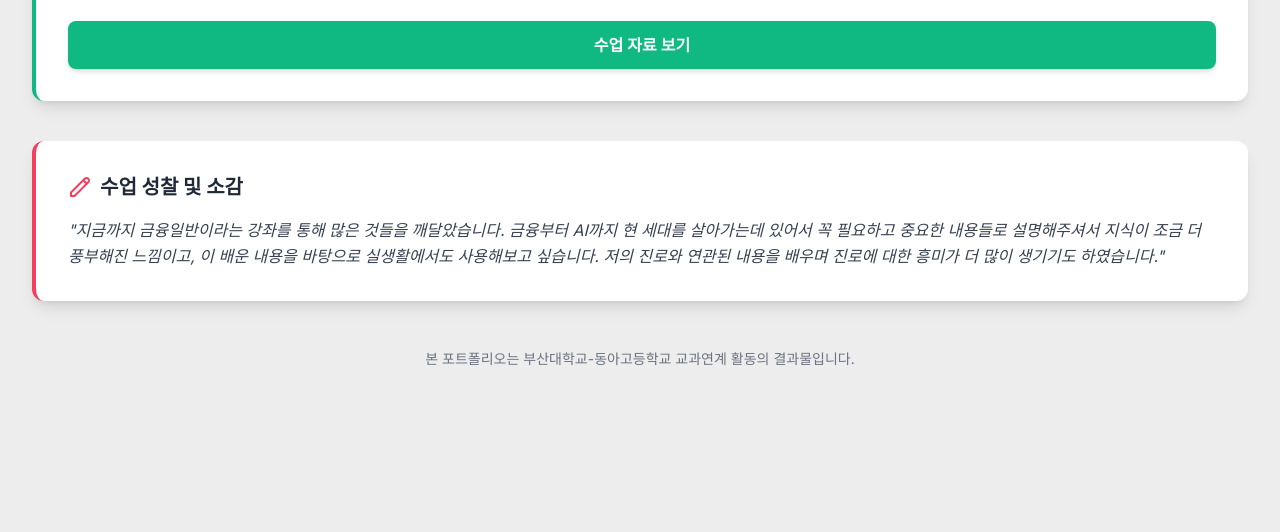
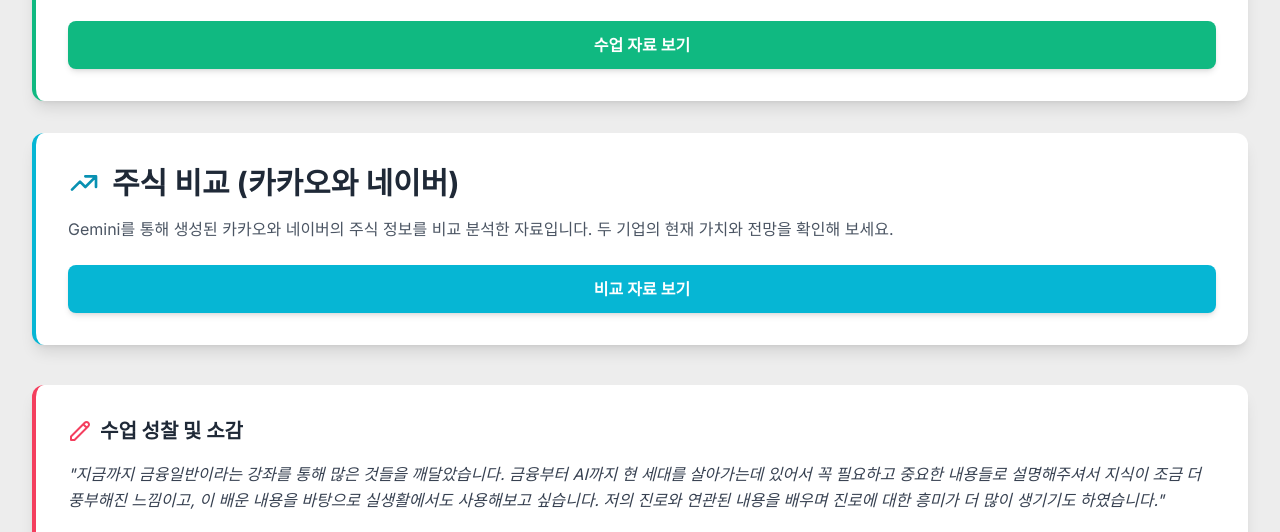
Before and after one commit to pnuedust03-lang/coschool, a plain HTML site: page index.html in a window 1280 px wide. Shown: the part 707-1239 px from the top of the page. Before the commit the page ends 1108 px from the top, so only its background shows below. Drawn offline with nearby package versions, Linux system fonts and the light colour scheme.

Commit message:
Update index.html

```diff
--- a/index.html
+++ b/index.html
@@ -18,10 +18,12 @@
 <body class="min-h-screen antialiased">
 
     <script>
+        // URL 상수 정의
         const SUMMARY_URL = 'https://script.google.com/macros/s/AKfycbzyVv8Vn41GAG-wJmLPoGCTexvplBYQlzp3rgktjT6ixO7d33MeFayB5KJ06Sua9afZyQ/exec';
         const PDF_URL = '수업자료.pdf'; // 사용자가 업로드할 PDF 파일 경로
+        const STOCK_URL = 'https://gemini.google.com/share/4246dc4fb6d8'; // 주식 비교 URL
 
-        /** 콘텐츠 보기 뷰를 표시하고 iframe에 URL을 로드합니다. */
+        /** 콘텐츠 보기 뷰를 표시하고 iframe에 URL을 로드합니다. (내부 로드용 함수) */
         function showContent(url, title) {
             const landingView = document.getElementById('landing-view');
             const contentView = document.getElementById('content-view');
@@ -55,6 +57,11 @@
             // iframe src를 비워 백그라운드 로딩을 중지
             document.getElementById('content-iframe').src = '';
         }
+
+        /** 새 창에서 URL을 엽니다. (외부/파일 로드용 함수) */
+        function openInNewWindow(url) {
+            window.open(url, '_blank');
+        }
     </script>
 
     <!-- 1. 랜딩 페이지 뷰 (기본 화면) -->
@@ -76,7 +83,7 @@
         <!-- 핵심 항목 카드 섹션 -->
         <main class="grid grid-cols-1 lg:grid-cols-2 gap-6 lg:gap-8">
 
-            <!-- 1. 금융용어사전 카드 (순서 변경됨) -->
+            <!-- 1. 금융용어사전 카드 -->
             <section class="bg-white shadow-lg rounded-xl p-8 transition duration-300 ease-in-out hover:shadow-2xl hover:scale-[1.01] flex flex-col">
                 <div class="flex items-center mb-4">
                     <!-- 아이콘: 사전 (책 모양 SVG) -->
@@ -90,14 +97,14 @@
                 <p class="text-gray-600 mb-6 flex-grow">
                     수강한 과목에서 습득한 주요 금융 용어 및 개념을 정리한 사전입니다. 경제 뉴스나 금융 기사를 이해하는 데 필수적인 핵심 용어들을 쉽게 찾아볼 수 있도록 구성합니다.
                 </p>
-                <!-- dict.html은 새 창에서 열도록 유지 (내부 파일) -->
-                <button onclick="window.open('dict.html', '_blank')"
+                <!-- dict.html은 새 창에서 열도록 유지 (openInNewWindow 사용) -->
+                <button onclick="openInNewWindow('dict.html')"
                         class="mt-auto bg-indigo-500 text-white py-3 px-6 rounded-lg font-semibold hover:bg-indigo-700 transition duration-150 ease-in-out shadow-md hover:shadow-xl">
                     사전 보러가기
                 </button>
             </section>
 
-            <!-- 2. 교과핵심정리 카드 (순서 변경됨) -->
+            <!-- 2. 교과핵심정리 카드 -->
             <section class="bg-white shadow-lg rounded-xl p-8 transition duration-300 ease-in-out hover:shadow-2xl hover:scale-[1.01] flex flex-col">
                 <div class="flex items-center mb-4">
                     <!-- 아이콘: 요약 (노트 모양 SVG) -->
@@ -111,14 +118,14 @@
                 <p class="text-gray-600 mb-6 flex-grow">
                     부산대학교 '금융일반' 과목의 핵심 이론과 학습 내용을 정리한 노트입니다. 주요 주제별로 학습 목표, 요점 정리, 심화 학습 내용 등을 포함하여 구성합니다.
                 </p>
-                <!-- 핵심 노트는 showContent 함수를 통해 현재 페이지에서 로드 -->
+                <!-- 핵심 노트는 showContent 함수를 통해 현재 페이지에서 내부 로드 -->
                 <button onclick="showContent(SUMMARY_URL, '교과 핵심 정리 (외부 콘텐츠)')"
                         class="mt-auto bg-indigo-500 text-white py-3 px-6 rounded-lg font-semibold hover:bg-indigo-700 transition duration-150 ease-in-out shadow-md hover:shadow-xl">
                     핵심 노트 보기
                 </button>
             </section>
 
-            <!-- 3. [신규] 교과 내용 요약 보기 카드 (전체 너비: col-span-2) -->
+            <!-- 3. 교과 내용 요약 보기 카드 (전체 너비: col-span-2) -->
             <section class="lg:col-span-2 bg-white shadow-lg rounded-xl p-8 transition duration-300 ease-in-out hover:shadow-2xl hover:scale-[1.005] flex flex-col border-l-4 border-emerald-500">
                 <div class="flex items-center mb-4">
                     <!-- 아이콘: PDF (문서 모양 SVG) -->
@@ -136,6 +143,27 @@
                 <button onclick="showContent(PDF_URL, '수업자료.pdf 내용')"
                         class="mt-auto bg-emerald-500 text-white py-3 px-6 rounded-lg font-semibold hover:bg-emerald-700 transition duration-150 ease-in-out shadow-md hover:shadow-xl">
                     수업 자료 보기
+                </button>
+            </section>
+
+            <!-- 4. 주식 비교 카드 (전체 너비: col-span-2) -->
+            <section class="lg:col-span-2 bg-white shadow-lg rounded-xl p-8 transition duration-300 ease-in-out hover:shadow-2xl hover:scale-[1.005] flex flex-col border-l-4 border-cyan-500">
+                <div class="flex items-center mb-4">
+                    <!-- 아이콘: 차트 (주식 차트 모양 SVG) -->
+                    <svg class="w-8 h-8 text-cyan-600 mr-3" fill="none" stroke="currentColor" viewBox="0 0 24 24" xmlns="http://www.w3.org/2000/svg">
+                        <path stroke-linecap="round" stroke-linejoin="round" stroke-width="2" d="M13 7h8m0 0v8m0-8l-8 8-4-4-6 6"></path>
+                    </svg>
+                    <h2 class="text-2xl md:text-3xl font-bold text-gray-800">
+                        주식 비교 (카카오와 네이버)
+                    </h2>
+                </div>
+                <p class="text-gray-600 mb-6 flex-grow">
+                    Gemini를 통해 생성된 카카오와 네이버의 주식 정보를 비교 분석한 자료입니다. 두 기업의 현재 가치와 전망을 확인해 보세요.
+                </p>
+                <!-- openInNewWindow 함수 호출: 새 창에서 열도록 변경 -->
+                <button onclick="openInNewWindow(STOCK_URL)"
+                        class="mt-auto bg-cyan-500 text-white py-3 px-6 rounded-lg font-semibold hover:bg-cyan-700 transition duration-150 ease-in-out shadow-md hover:shadow-xl">
+                    비교 자료 보기
                 </button>
             </section>
         </main>
```
